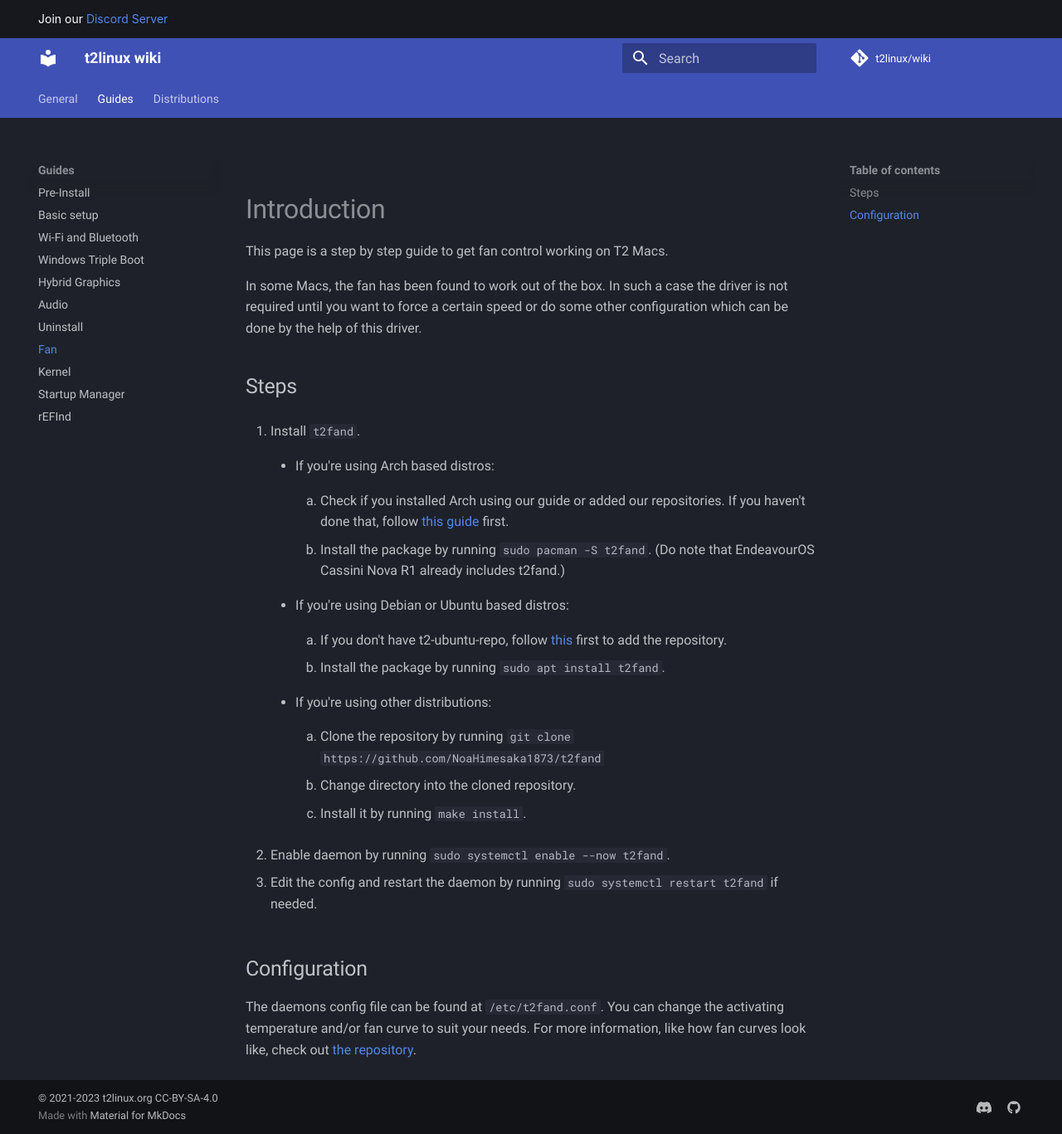
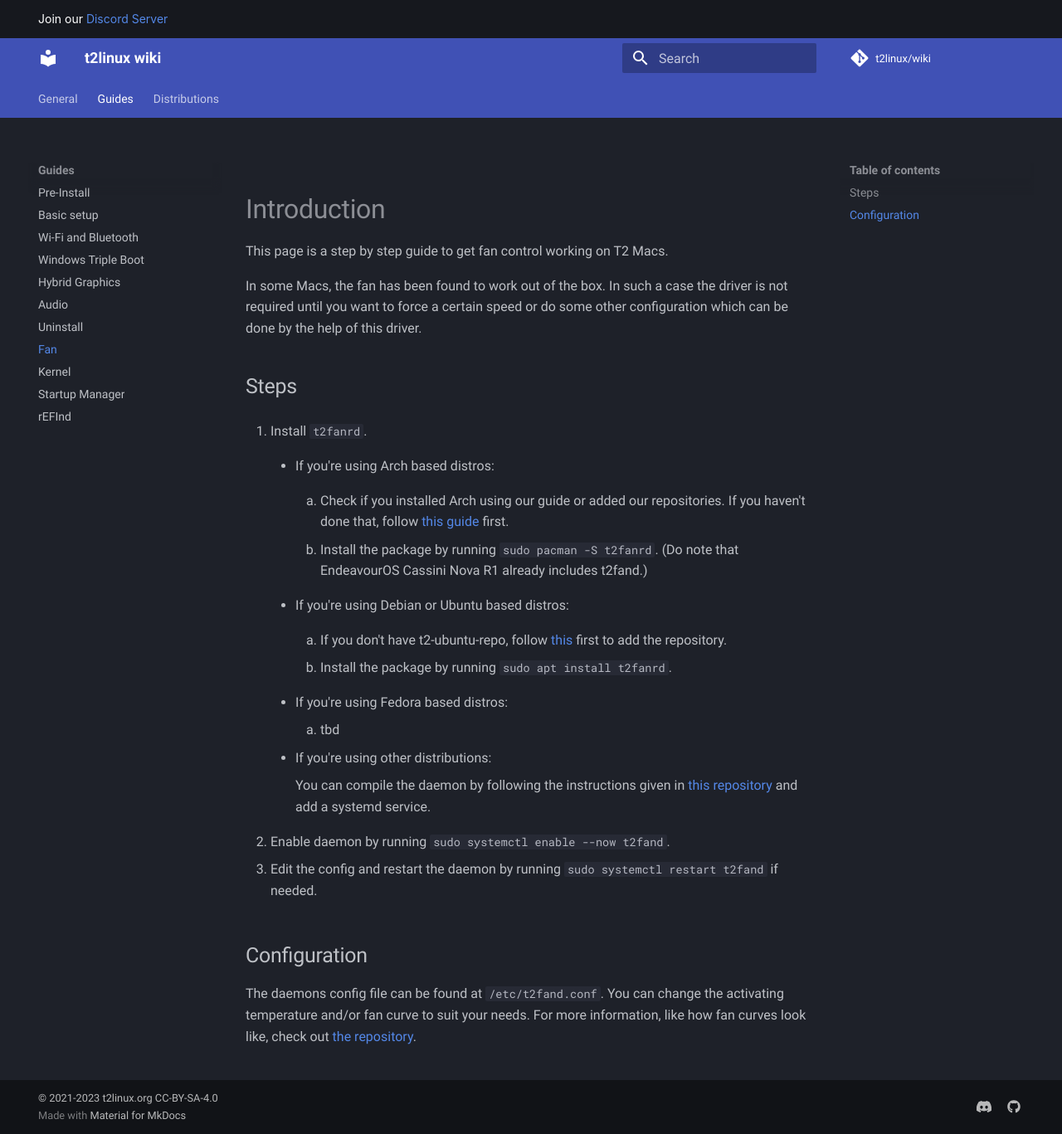
Before and after one commit to t2linux/wiki, an MkDocs documentation site: the page built from docs/guides/fan.md, in a window 1280 px wide and 1367 px high. Shown: the whole window at 83% size. Built offline with MkDocs 1.6.1 and Material for MkDocs 9.7.7, drawn with Linux system fonts in a browser that asks for light colours; comment, search, counter and statistics services are not loaded.

Commit message:
Fan: Use the rust daemon

```diff
--- a/docs/guides/fan.md
+++ b/docs/guides/fan.md
@@ -6,27 +6,27 @@ In some Macs, the fan has been found to work out of the box. In such a case the
 
 ## Steps
 
-1. Install `t2fand`.
+1. Install `t2fanrd`.
 
     -   If you're using Arch based distros:
 
         1. Check if you installed Arch using our guide or added our repositories. If you haven't done that, follow [this guide](https://wiki.t2linux.org/distributions/arch/faq/#updating-kernel) first.
 
-        2. Install the package by running `sudo pacman -S t2fand`. (Do note that EndeavourOS Cassini Nova R1 already includes t2fand.)
+        2. Install the package by running `sudo pacman -S t2fanrd`. (Do note that EndeavourOS Cassini Nova R1 already includes t2fand.)
 
     -   If you're using Debian or Ubuntu based distros:
 
         1. If you don't have t2-ubuntu-repo, follow [this](https://github.com/AdityaGarg8/t2-ubuntu-repo#apt-repository-for-t2-macs) first to add the repository.
 
-        2. Install the package by running `sudo apt install t2fand`.
+        2. Install the package by running `sudo apt install t2fanrd`.
+
+    -   If you're using Fedora based distros:
+
+        1. tbd
 
     -   If you're using other distributions:
 
-        1. Clone the repository by running `git clone https://github.com/NoaHimesaka1873/t2fand`
-
-        2. Change directory into the cloned repository.
-
-        3. Install it by running `make install`.
+        You can compile the daemon by following the instructions given in [this repository](https://github.com/GnomedDev/T2FanRD) and add a systemd service.
 
 2. Enable daemon by running `sudo systemctl enable --now t2fand`.
 
@@ -35,4 +35,4 @@ In some Macs, the fan has been found to work out of the box. In such a case the
 ## Configuration
 
 The daemons config file can be found at `/etc/t2fand.conf`. You can change the activating temperature and/or fan curve to suit your needs.
-For more information, like how fan curves look like, check out [the repository](https://github.com/NoaHimesaka1873/t2fand).
+For more information, like how fan curves look like, check out [the repository](https://github.com/GnomedDev/T2FanRD).
```
